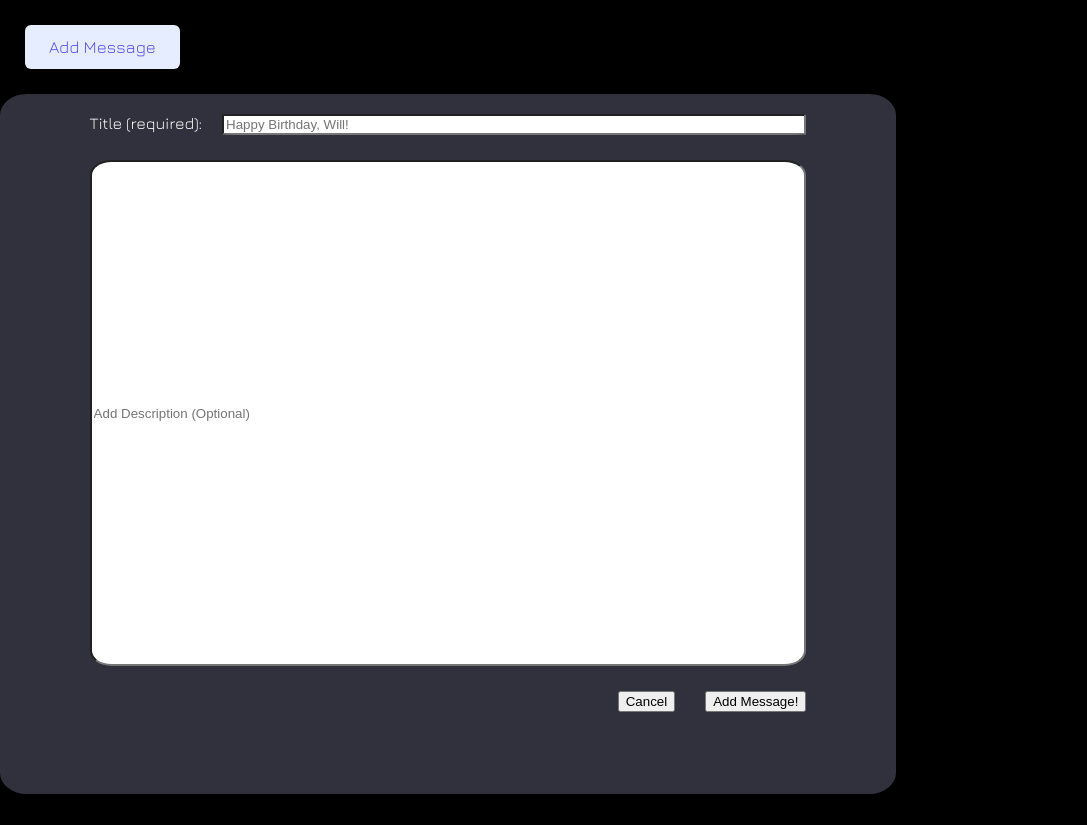
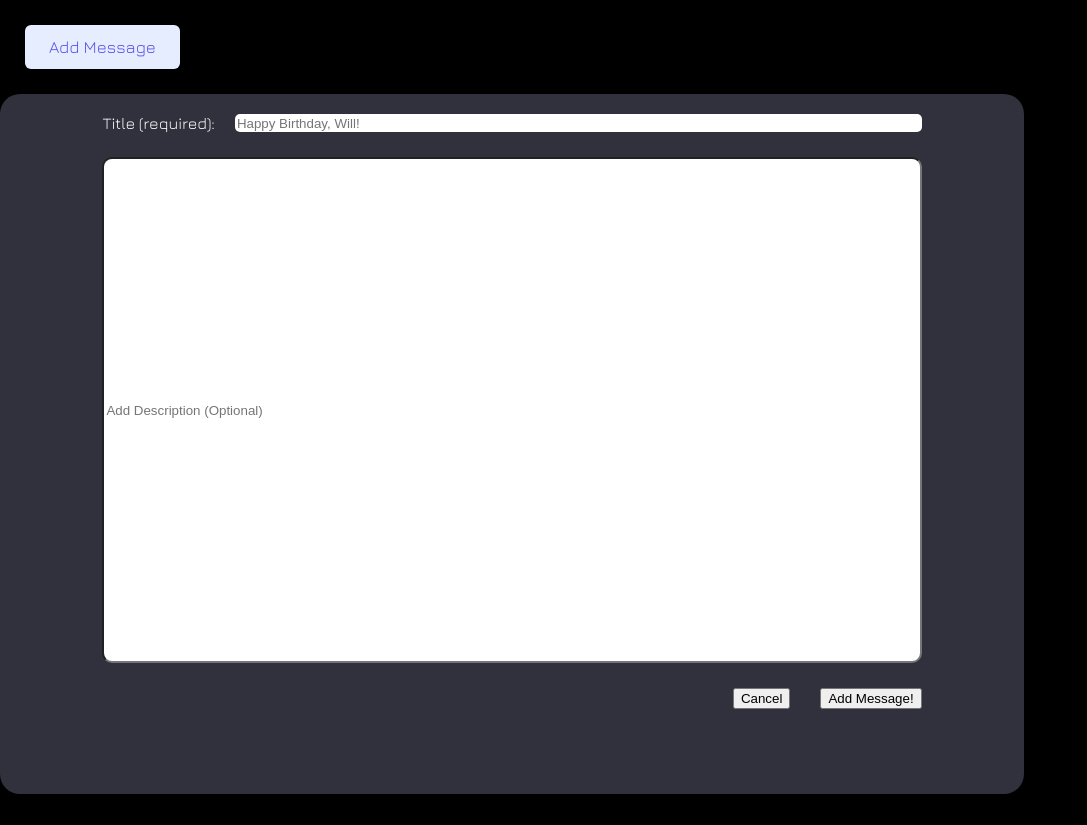
Before and after one commit to WilliamMasoen/birthday_cake, a React (Vite) app: page / in a window 1280 px wide. Both pictures are taken after a click on the button "Add Message". Shown: the whole page, without its empty margins (0-1087 px from the left). Built offline with nearby package versions, Linux system fonts and the light colour scheme.

Commit message:
Added button functionality and minor CSS changes

```diff
--- a/src/components/AddTextButton.tsx
+++ b/src/components/AddTextButton.tsx
@@ -1,14 +1,14 @@
 import "../styles/AddTextButton.css";
-import { showPopup } from "./AddTextContainer";
 
-function AddTextButton() {
-  const openPopup = () => {
-    showPopup();
-  };
+interface AddTextButtonProps {
+  onClick: () => void;
+}
+
+function AddTextButton({ onClick }: AddTextButtonProps) {
   return (
     <>
       <div className="add-text-button-container">
-        <button className="add-text-button" onClick={openPopup}>
+        <button className="add-text-button" onClick={onClick}>
           <span>Add Message</span>
         </button>
       </div>
--- a/src/components/AddTextContainer.tsx
+++ b/src/components/AddTextContainer.tsx
@@ -1,22 +1,16 @@
 import "../styles/AddTextContainer.css";
 import { useState } from "react";
-
-let status = false;
-
-export const showPopup = () => {
-  status = !status;
-  //   AddTextContainer(status);
-  console.log(status);
-};
 
 interface Content {
   title: string;
   description: string;
 }
 
-function AddTextContainer() {
-  const [status, setStatus] = useState(1);
+interface AddTextContainerProps {
+  status: boolean;
+}
 
+function AddTextContainer({ status }: AddTextContainerProps) {
   const [Content, setContent] = useState<Content>({
     title: "",
     description: "",
@@ -26,7 +20,7 @@ function AddTextContainer() {
     <>
       <div
         className={
-          status === 1 ? "add-text-container" : "add-text-container-inactive"
+          status === true ? "add-text-container" : "add-text-container-inactive"
         }
       >
         <form className="add-text-form">
--- a/src/pages/Home.tsx
+++ b/src/pages/Home.tsx
@@ -1,14 +1,21 @@
 import "../styles/Home.css";
 import AddTextButton from "../components/AddTextButton";
 import AddTextContainer from "../components/AddTextContainer";
+import { useState } from "react";
 
 function Home() {
+  const [status, setStatus] = useState<boolean>(false);
+
+  const toggleStatus = () => {
+    setStatus(!status);
+  };
+
   return (
     <>
       <div className="top-container">
         {/* Add Text Popup Button */}
         <div>
-          <AddTextButton />
+          <AddTextButton onClick={toggleStatus} />
         </div>
 
         {/* Refresh Button */}
@@ -22,7 +29,7 @@ function Home() {
 
         {/* Add Text Popup Container */}
         <div>
-          <AddTextContainer />
+          <AddTextContainer status={status} />
         </div>
       </div>
 
--- a/src/styles/AddTextContainer.css
+++ b/src/styles/AddTextContainer.css
@@ -1,11 +1,12 @@
 .add-text-container {
-    width: 70%;
+    width: 80%;
     height: 700px;
     margin-top: 25px;
     background-color: #30313C;
-    border-radius: 3%;
+    border-radius: 20px;
     display: flex;
     justify-content: center;
+    position: absolute;
 }
 
 .add-text-container-inactive {
@@ -24,6 +25,8 @@
     margin-top: 20px;
     width: 100%;
     display: flex;
+    border-radius: 20px;
+    border: none;
 }
 
 #add-text-title-label {
@@ -33,7 +36,8 @@
 #add-text-title-input {
     margin-left: 20px;
     flex-grow: 1;
-    border-radius: 3%;
+    border-radius: 5px;
+    border: none;
 }
 
 .add-text-content-container {
@@ -45,7 +49,7 @@
 #add-text-description-input {
     height: 500px;
     width: 100%;
-    border-radius: 3%;
+    border-radius: 10px;
 }
 
 .add-text-buttons-container {
```
